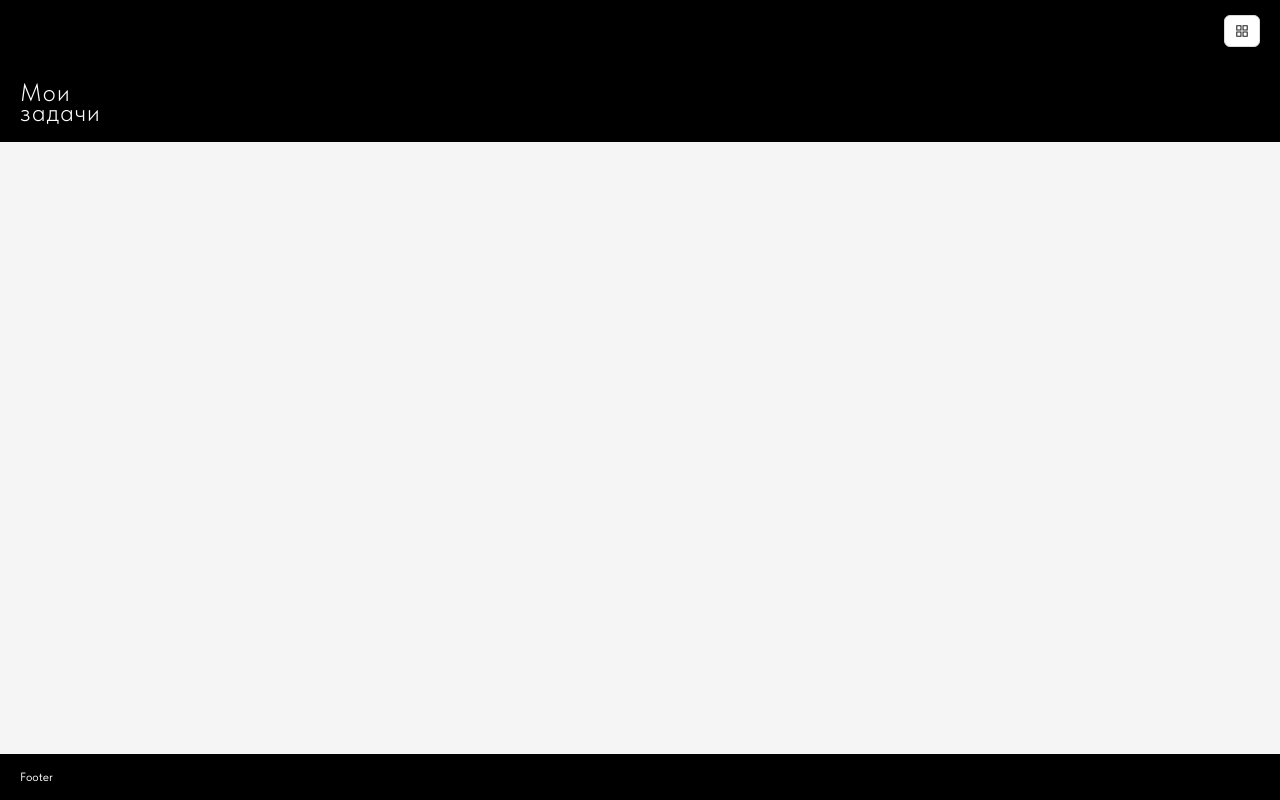
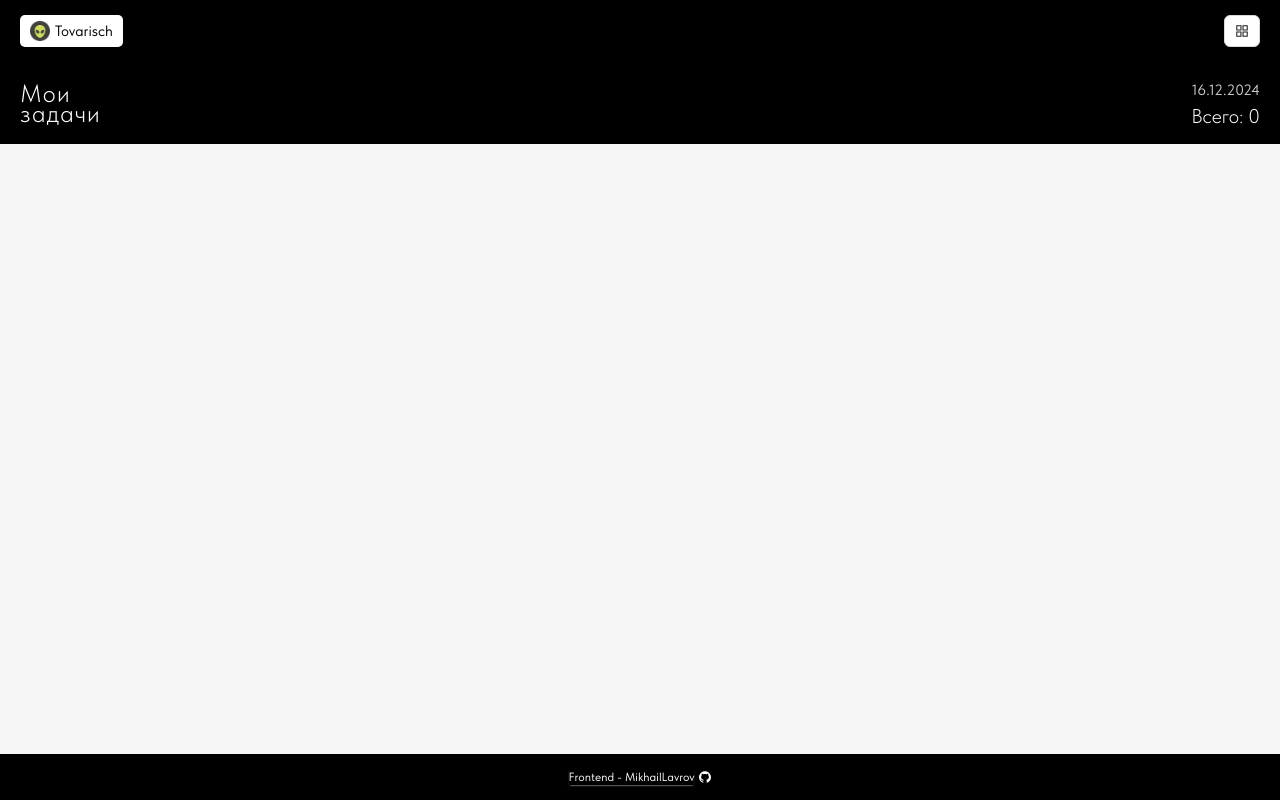
Before and after one commit to MikhailLavrov/tododo, a React (Create React App) app: page / in a window 1280 px wide. Built offline with nearby package versions, Linux system fonts and the light colour scheme.

Commit message:
add userProfile into header, hero info, footer devlink

```diff
--- a/src/components/Footer/Footer.module.css
+++ b/src/components/Footer/Footer.module.css
@@ -7,3 +7,19 @@
 
   background-color: var(--black-color);
 }
+
+.footer__container {
+  display: flex;
+  justify-content: center;
+}
+
+.devLink {
+  width: fit-content;
+  display: flex;
+
+  gap: 5px;
+  & a {
+    color: var(--white-color);
+    box-shadow: 0 1px 2px -1px var(--white-color);
+  }
+}
--- a/src/components/Footer/Footer.tsx
+++ b/src/components/Footer/Footer.tsx
@@ -1,10 +1,16 @@
+import { GithubOutlined } from '@ant-design/icons';
 import c from './Footer.module.css';
 
 export const FooterComponent = () => {
   return (
     <footer className={c.footer}>
-      <div className={`${c.footer__wrapper} container`}>
-        Footer
+      <div className={`${c.footer__container} container`}>
+        <div className={c.devLink}>
+          <a href="https://github.com/MikhailLavrov" target="_blank" rel="noopener noreferrer" aria-label="Перейти на сайт разработчика">
+            Frontend - MikhailLavrov
+          </a>
+          <GithubOutlined />
+        </div>
       </div>
     </footer>
   )
--- a/src/components/Header/Header.module.css
+++ b/src/components/Header/Header.module.css
@@ -11,9 +11,5 @@
 
 .navigation {
   display: flex;
+  gap: 20px;
 }
-
-.navigation__button {
-  padding: 10px;
-  margin-left: auto;
-}
--- a/src/components/Header/Header.tsx
+++ b/src/components/Header/Header.tsx
@@ -1,32 +1,15 @@
-import { Button, Dropdown, MenuProps } from 'antd';
+import { MenuButton } from '../MenuButton/MenuButton';
+import { UserProfile } from '../UserProfile/UserProfile';
 import c from './Header.module.css';
-import { AppstoreOutlined } from '@ant-design/icons';
 
 export const HeaderComponent = () => {
-  const items: MenuProps['items'] = [
-    { key: '1', label: 'Menu 1' },
-    { key: '2', label: 'Menu 2' },
-    { key: '3', label: 'Menu 3' },
-    { key: '4', label: 'Menu 4' },
-    { key: '5', label: 'Menu 5' },
-    { key: '6', label: 'Menu 6' },
-    { key: '7', label: 'Menu 7' },
-    { key: '8', label: 'Menu 8' },
-    { key: '9', label: 'Menu 9' },
-    { key: '10', label: 'Menu 10' },
-    { key: '11', label: 'Menu 11' },
-    { key: '12', label: 'Menu 12' },
-  ]
 
   return (
     <header className={c.header}>
       <div className={`${c.header__wrapper} container`}>
         <nav className={c.navigation}>
-          <Dropdown menu={{ items }} trigger={['click']}>
-            <Button className={c.navigation__button} onClick={(e) => e.preventDefault()}>
-              <AppstoreOutlined />
-            </Button>
-          </Dropdown>
+          <UserProfile />
+          <MenuButton />
         </nav>
       </div>
     </header>
--- a/src/components/Hero/Hero.module.css
+++ b/src/components/Hero/Hero.module.css
@@ -1,18 +1,47 @@
 @import '../../styles/vars.css';
 
 .hero {
-  padding: 20px;
+  padding: 20px 0;
 
   font-family: var(--ff-Tilda);
   color: var(--white-color);
   background-color: var(--black-color);
 }
 
+.hero__container {
+  display: flex;
+  align-items: center;
+  gap: 20px;
+}
+
 .hero__title {
   margin: 0;
+  margin-right: auto;
 
   font-size: var(--fz-l);
   font-weight: 300;
   line-height: 0.8;
   letter-spacing: 1.5px;
 }
+
+.hero__infoWrapper {
+  display: flex;
+  flex-direction: column;
+  text-align: end;
+  gap: 10px;
+}
+
+.hero__date {
+  margin: 0;
+  margin-bottom: auto;
+
+  font-size: var(--fz-s);
+  opacity: 0.8;
+}
+
+.hero__tasksAmount {
+  margin: 0;
+
+  font-size: var(--fz-m);
+  font-weight: 300;
+}
--- a/src/components/Hero/Hero.tsx
+++ b/src/components/Hero/Hero.tsx
@@ -2,16 +2,19 @@ import { useState } from 'react';
 import c from './Hero.module.css';
 
 export const Hero = () => {
-  const [isEmpty, setIsEmpty] = useState(true);
+  const [tasksCount, setTasksCount] = useState(0);
+  const today = new Date().toLocaleDateString('ru-RU');
 
   return (
     <section className={c.hero}>
       <h1 className='visually-hidden'>Список задач</h1>
-      {!isEmpty ?
-        <></>
-      :
+      <div className={`container ${c.hero__container}`}>
         <p className={c.hero__title}>Мои <br /> задачи</p>
-      }
+        <div className={c.hero__infoWrapper}>
+          <p className={c.hero__date}>{today}</p>
+          <p className={c.hero__tasksAmount}>Всего: {tasksCount}</p>
+        </div>
+      </div>
     </section>
   );
 };
--- /dev/null
+++ b/src/components/MenuButton/MenuButton.module.css
@@ -0,0 +1,6 @@
+@import '../../styles/vars.css';
+
+.navigation__button {
+  padding: 10px;
+  margin-left: auto;
+}
--- /dev/null
+++ b/src/components/MenuButton/MenuButton.tsx
@@ -0,0 +1,19 @@
+import { Button, Dropdown, MenuProps } from 'antd';
+import c from './MenuButton.module.css';
+import { AppstoreOutlined } from '@ant-design/icons';
+
+export const MenuButton = () => {
+  const items: MenuProps['items'] = [
+    { key: '1', label: 'Удалить все задачи' },
+    { key: '2', label: 'Изменить имя' },
+    { key: '3', label: 'Выйти из профиля' },
+  ]
+
+  return (
+    <Dropdown menu={{ items }} trigger={['click']}>
+      <Button className={c.navigation__button} onClick={(e) => e.preventDefault()}>
+        <AppstoreOutlined />
+      </Button>
+    </Dropdown>
+  )
+}
--- /dev/null
+++ b/src/components/UserProfile/UserProfile.module.css
@@ -0,0 +1,28 @@
+@import '../../styles/vars.css';
+
+.user {
+  padding: 5px 10px;
+
+  display: flex;
+  align-items: center;
+  gap: 5px;
+
+  background-color: var(--white-color);
+  border-radius: 5px;
+
+  color: var(--black-color);
+}
+
+.user__avatar {
+  height: 100%;
+  width: auto;
+
+  aspect-ratio: 1/1;
+}
+
+.user__name {
+  margin: 0;
+
+  font-family: var(--ff-Tilda);
+  font-size: var(--fz-s);
+}
--- /dev/null
+++ b/src/components/UserProfile/UserProfile.tsx
@@ -0,0 +1,21 @@
+import { useSelector } from 'react-redux';
+import c from './UserProfile.module.css';
+import AVA from '../../assets/ava.webp';
+import { Image } from 'antd';
+
+export const UserProfile = () => {
+  const name = useSelector((state: any) => state.user.userName);
+
+  return (
+    <div className={c.user}>
+      <Image
+        className={c.user__avatar}
+        src={AVA}
+        width={20}
+        alt="аватар"
+        preview={false}
+      />
+      <p className={c.user__name}>{name}</p>
+    </div>
+  )
+}
```
Also changed, not shown: src/assets/ava.webp (added).
